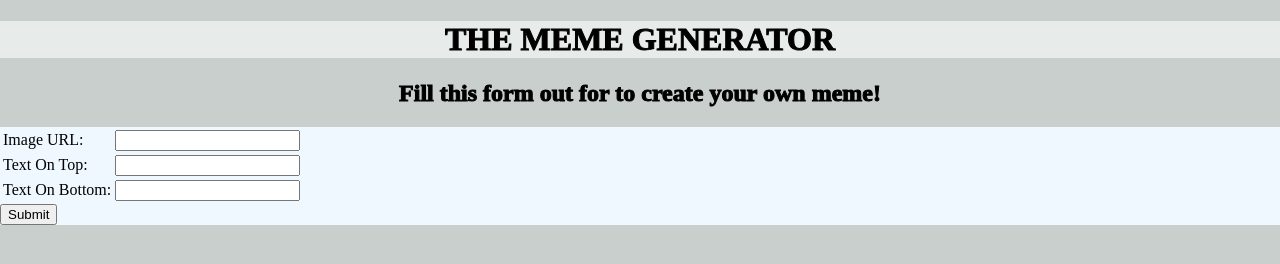
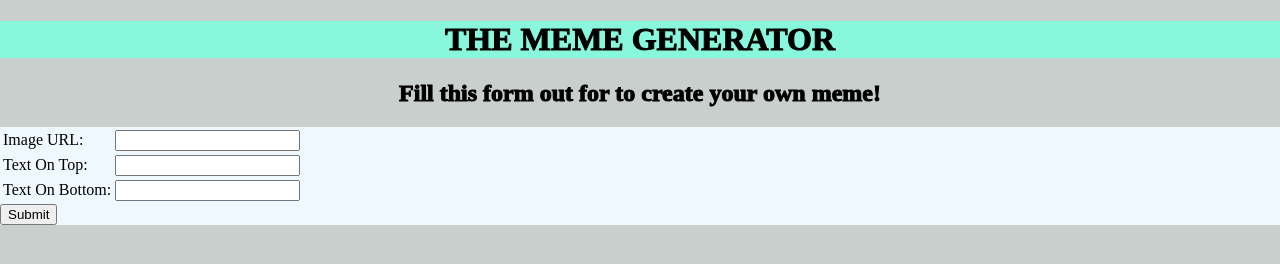
Before and after one commit to JimmyR77/Meme-Generator, a plain HTML site: page index.html in a window 1280 px wide. Drawn offline with Linux system fonts and the light colour scheme.

Commit message:
changing header color

```diff
--- a/look.css
+++ b/look.css
@@ -53,7 +53,7 @@
   }
 
   h1{
-    background-color: rgb(231, 235, 234);
+    background-color: rgb(136, 247, 219);
     width:100%;
     text-align: center;
     -webkit-text-stroke-width: 1px;
```
